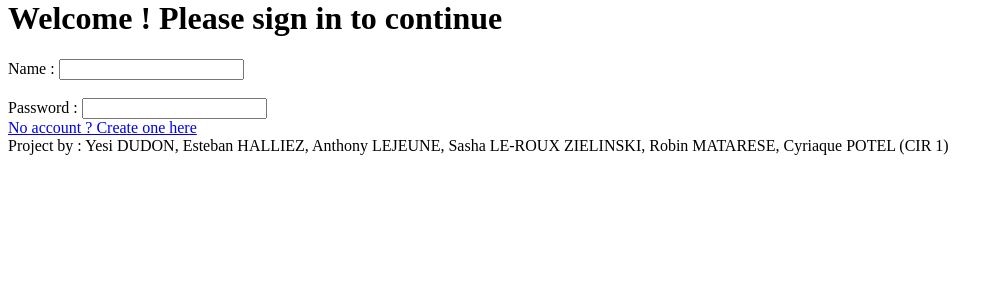
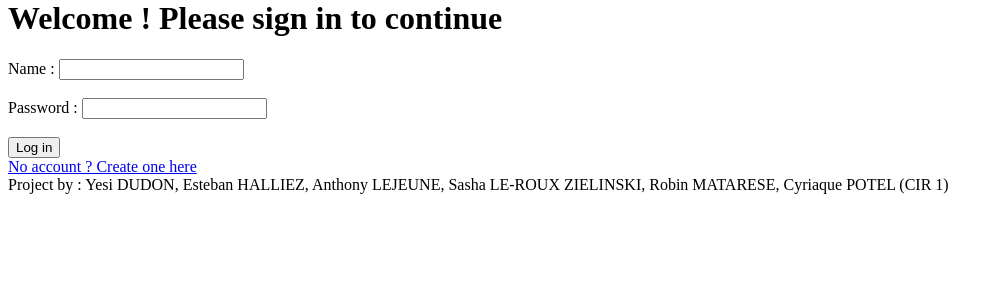
Before and after one commit to CPotel/projetfin, a PHP site: page /accueil.php in a window 1280 px wide. Shown: the part 21-321 px from the top of the page, without its empty margins (0-1003 px from the left). Run offline with PHP 8.4, Linux system fonts and the light colour scheme.

Commit message:
boutons submit

```diff
--- a/accueil.php
+++ b/accueil.php
@@ -19,6 +19,8 @@
                 <br><br>
                 <label>Password :</label>
                 <input type="password" name="passwd" required>
+                <br><br>
+                <input type="submit" name="submit" value="Log in">
             </form>
             <a href="form.php">No account ? Create one here</a>
         </main>
--- a/form.php
+++ b/form.php
@@ -14,6 +14,8 @@
             <br><br>
             <label>Confirm your password</label>
             <input type="password" name="verfipass" required>
+            <br><br>
+            <input type="submit" name="create" value="Create your account">
         </form>
     </body>
 </html>
```
